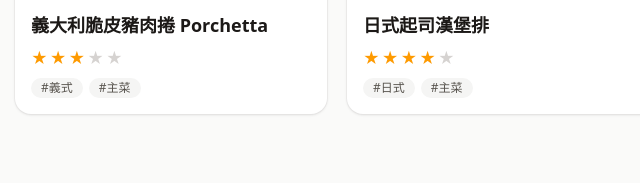
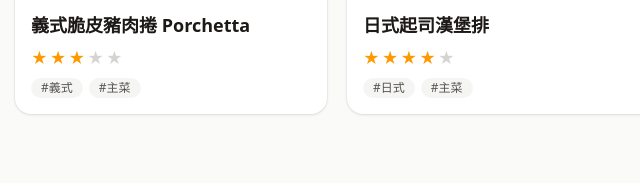
Before and after one commit to dungyu021/david-cookbook, an Astro site: page / in a window 1280 px wide. Shown: the part 497-680 px from the top of the page, 469-1109 px from the left. Built offline with nearby package versions, Linux system fonts and the light colour scheme; Astro itself is replaced by a stand-in of ours.

Commit message:
fix: a typo

```diff
--- a/src/content/dishes/porchetta/zh.md
+++ b/src/content/dishes/porchetta/zh.md
@@ -1,5 +1,5 @@
 ---
-title: 義大利脆皮豬肉捲 Porchetta
+title: 義式脆皮豬肉捲 Porchetta
 date: 2023-12-23
 stars: 3
 tags: [義式, 主菜]
```
